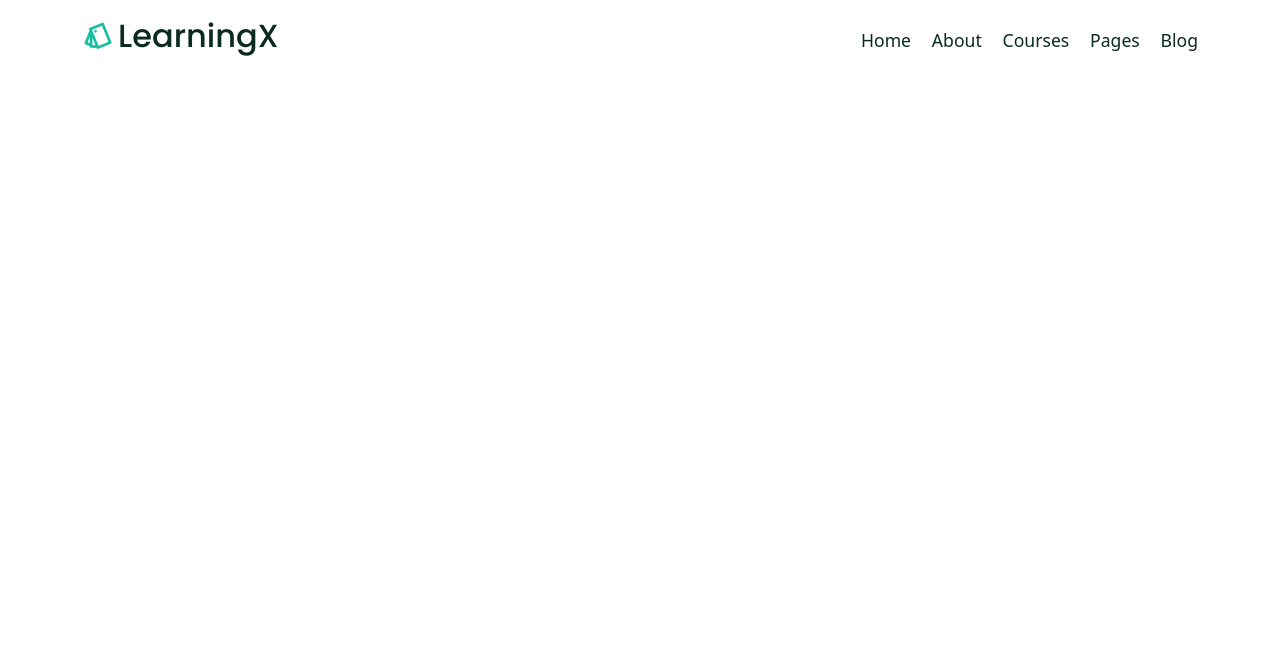
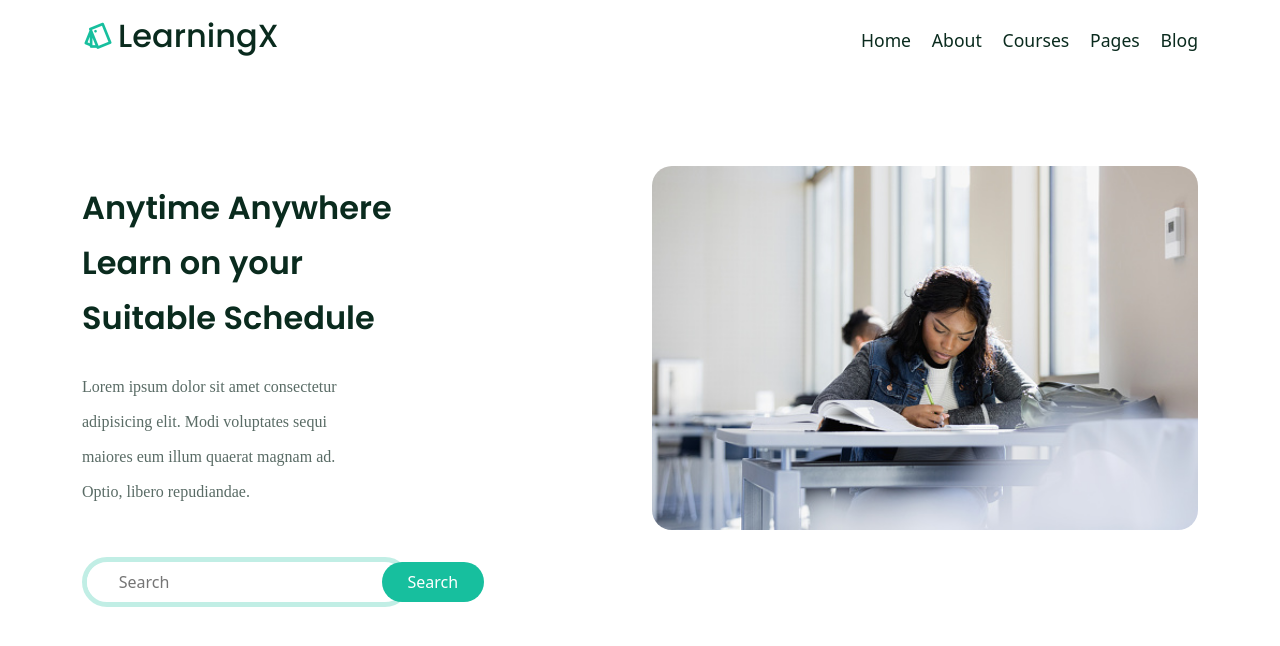
Before and after one commit to mrinnnmoy/LearningX, a React (Create React App) app: page / in a window 1280 px wide. Shown: the top 646 px of the page. Built offline with nearby package versions, Linux system fonts and the light colour scheme; a web font is replaced by a local one.

Commit message:
build heroSection-component

```diff
--- /dev/null
+++ b/src/components/HeroSection/HeroSection.css
@@ -0,0 +1,49 @@
+.hero__content{
+    padding-top: 30px;
+}
+
+.hero__content h2{
+    font-weight: 600;
+    line-height: 55px;
+}
+
+.search{
+    width: 60%;
+    border: 5px solid #17bf9d44;
+    display: flex;
+    justify-content: space-between;
+    align-items: center;
+    border-radius: 50px;
+    margin-top: 20px;
+}
+
+.search input{
+    border: none;
+    outline: none;
+    padding: 7px 10%;
+    border-radius: 50px;
+}
+
+.hero__img{
+    border-radius: 20px;
+    margin-top: 1rem;
+}
+
+@media only screen and (max-width: 991px) {
+    .hero__content{
+        padding-top: 0px;
+    }
+
+    .search{
+        width: 95%;
+        justify-content: flex-end;
+    }
+
+    .search input{
+        padding: 0;
+    }
+
+    .hero__img{
+        margin-top: 2.5rem;
+    }
+}
--- /dev/null
+++ b/src/components/HeroSection/HeroSection.jsx
@@ -0,0 +1,38 @@
+import React from 'react';
+import { Container, Row, Col } from 'reactstrap';
+import heroImg from "../../assests/images/hero-img1.png";
+import "./HeroSection.css";
+
+const HeroSection = () => {
+  return (
+    <section id="#home">
+        <Container>
+            <Row>
+                <Col lg="6" md="6">
+                    <div className="hero__content">
+                        <h2 className="mb-4 hero__title">
+                            Anytime Anywhere <br /> Learn on your <br /> Suitable Schedule
+                        </h2>
+                        <p className="mb-5">
+                            Lorem ipsum dolor sit amet consectetur <br />
+                            adipisicing elit. Modi voluptates sequi <br />
+                            maiores eum illum quaerat magnam ad. <br />
+                            Optio, libero repudiandae.
+                        </p>
+                    </div>
+                    <div className="search">
+                        <input type="text" placeholder="Search" />
+                        <button className="btn">Search</button>
+                    </div>
+                </Col>
+
+                <Col lg="6" md="6">
+                    <img src={heroImg} alt="hero-img" className="w-100 hero__img" />
+                </Col>
+            </Row>
+        </Container>
+    </section>
+  )
+};
+
+export default HeroSection;
--- a/src/index.css
+++ b/src/index.css
@@ -47,3 +47,18 @@ button.btn {
 i {
     color: #17bf9e;
 }
+
+/* Custom scroll bar */
+body::-webkit-scrollbar {
+    width: 8px;
+}
+
+body::-webkit-scrollbar-track {
+    background-color: transparent;
+}
+
+body::-webkit-scrollbar-thumb {
+    background-color: rgb(255, 255, 255);
+    background: #17bf9e;
+    border-radius: 4px;
+}
--- a/src/pages/Home.jsx
+++ b/src/pages/Home.jsx
@@ -1,10 +1,12 @@
 import React, { Fragment } from 'react';
 import Header from '../components/Header/Header';
+import HeroSection from '../components/HeroSection/HeroSection';
 
 const Home = () => {
   return (
     <Fragment>
         <Header />
+        <HeroSection />
     </Fragment>
   )
 };
```
Also changed, not shown: src/assests/images/hero-img1.png.
